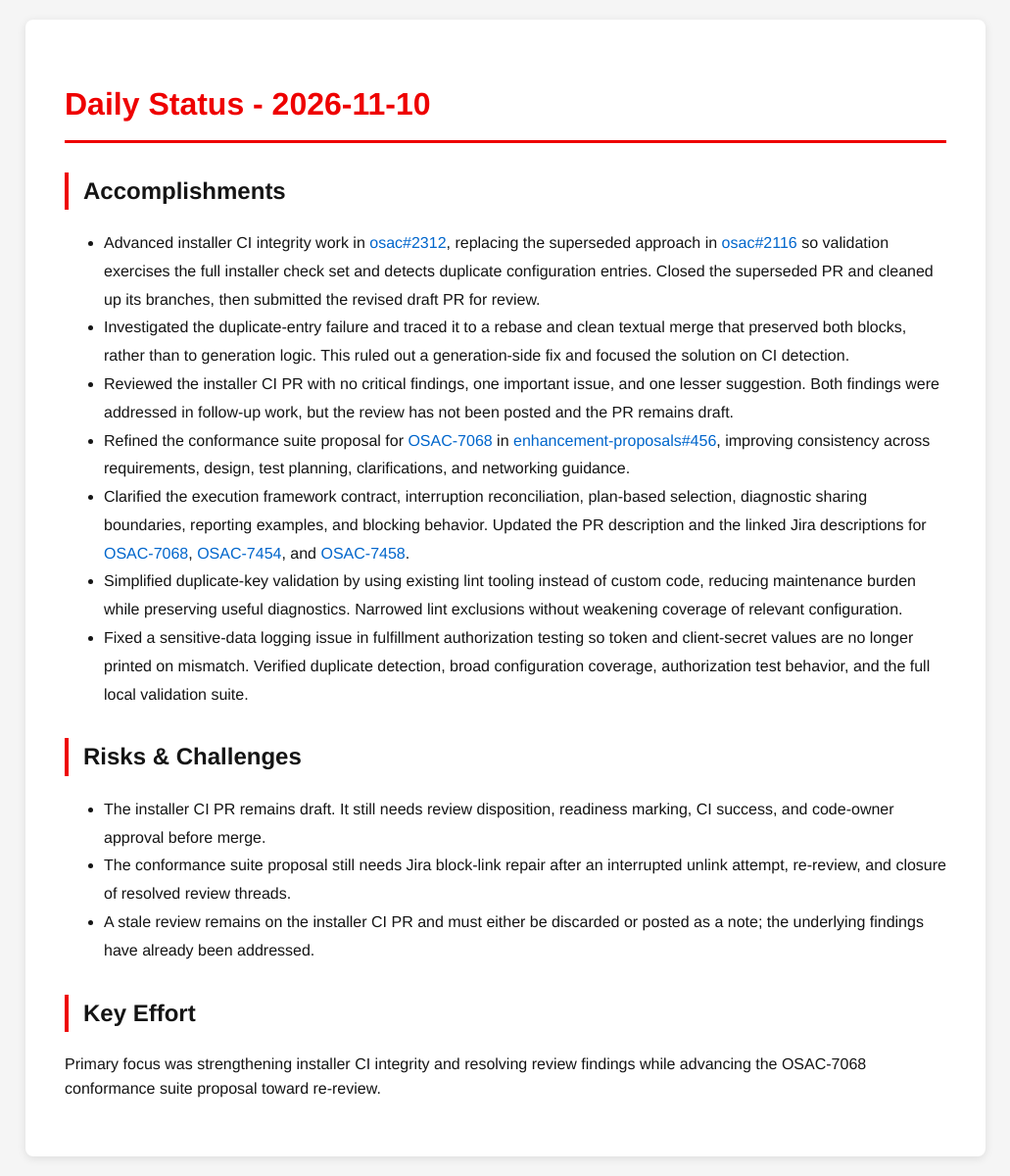
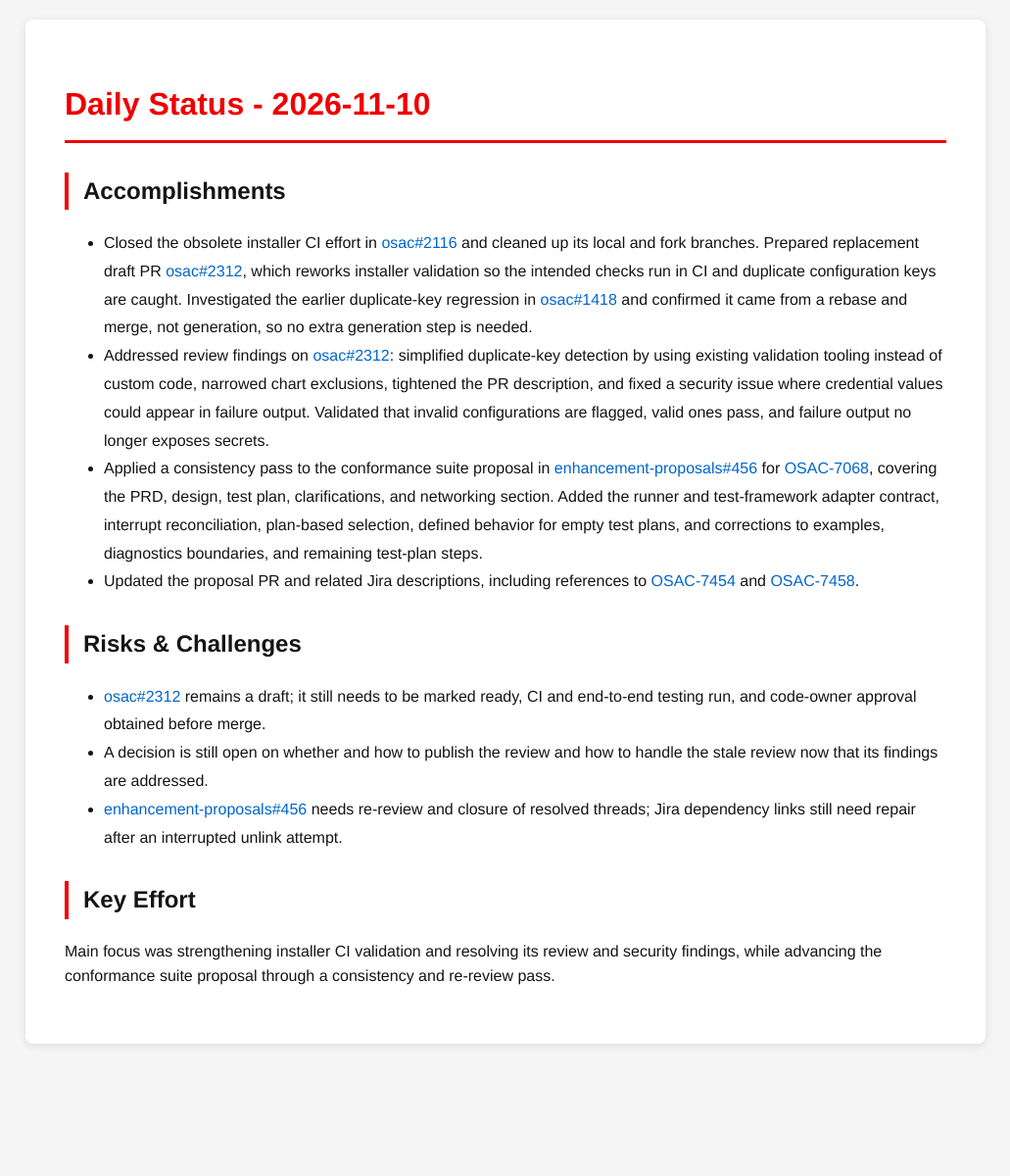
Before and after one commit to tzvatot/daily-status, a Jekyll site: the page built from 2026-11-10.md, in a window 1280 px wide. Shown: the whole page at 98% size, without its empty margins (124-1155 px from the left). Built offline with Jekyll 4.4.1, drawn with Linux system fonts in a browser that asks for light colours; after the commit the page ends 1085 px from its top, so only the background shows below that.

Commit message:
Daily status update - 2026-11-10

```diff
--- a/2026-11-10.md
+++ b/2026-11-10.md
@@ -7,18 +7,15 @@ date: 2026-11-10
 # Daily Status - 2026-11-10
 
 ## Accomplishments
-- Advanced installer CI integrity work in [osac#2312](https://github.com/osac-project/osac/pull/2312), replacing the superseded approach in [osac#2116](https://github.com/osac-project/osac/pull/2116) so validation exercises the full installer check set and detects duplicate configuration entries. Closed the superseded PR and cleaned up its branches, then submitted the revised draft PR for review.
-- Investigated the duplicate-entry failure and traced it to a rebase and clean textual merge that preserved both blocks, rather than to generation logic. This ruled out a generation-side fix and focused the solution on CI detection.
-- Reviewed the installer CI PR with no critical findings, one important issue, and one lesser suggestion. Both findings were addressed in follow-up work, but the review has not been posted and the PR remains draft.
-- Refined the conformance suite proposal for [OSAC-7068](https://redhat.atlassian.net/browse/OSAC-7068) in [enhancement-proposals#456](https://github.com/osac-project/enhancement-proposals/pull/456), improving consistency across requirements, design, test planning, clarifications, and networking guidance.
-- Clarified the execution framework contract, interruption reconciliation, plan-based selection, diagnostic sharing boundaries, reporting examples, and blocking behavior. Updated the PR description and the linked Jira descriptions for [OSAC-7068](https://redhat.atlassian.net/browse/OSAC-7068), [OSAC-7454](https://redhat.atlassian.net/browse/OSAC-7454), and [OSAC-7458](https://redhat.atlassian.net/browse/OSAC-7458).
-- Simplified duplicate-key validation by using existing lint tooling instead of custom code, reducing maintenance burden while preserving useful diagnostics. Narrowed lint exclusions without weakening coverage of relevant configuration.
-- Fixed a sensitive-data logging issue in fulfillment authorization testing so token and client-secret values are no longer printed on mismatch. Verified duplicate detection, broad configuration coverage, authorization test behavior, and the full local validation suite.
+- Closed the obsolete installer CI effort in [osac#2116](https://github.com/osac-project/osac/pull/2116) and cleaned up its local and fork branches. Prepared replacement draft PR [osac#2312](https://github.com/osac-project/osac/pull/2312), which reworks installer validation so the intended checks run in CI and duplicate configuration keys are caught. Investigated the earlier duplicate-key regression in [osac#1418](https://github.com/osac-project/osac/pull/1418) and confirmed it came from a rebase and merge, not generation, so no extra generation step is needed.
+- Addressed review findings on [osac#2312](https://github.com/osac-project/osac/pull/2312): simplified duplicate-key detection by using existing validation tooling instead of custom code, narrowed chart exclusions, tightened the PR description, and fixed a security issue where credential values could appear in failure output. Validated that invalid configurations are flagged, valid ones pass, and failure output no longer exposes secrets.
+- Applied a consistency pass to the conformance suite proposal in [enhancement-proposals#456](https://github.com/osac-project/enhancement-proposals/pull/456) for [OSAC-7068](https://redhat.atlassian.net/browse/OSAC-7068), covering the PRD, design, test plan, clarifications, and networking section. Added the runner and test-framework adapter contract, interrupt reconciliation, plan-based selection, defined behavior for empty test plans, and corrections to examples, diagnostics boundaries, and remaining test-plan steps.
+- Updated the proposal PR and related Jira descriptions, including references to [OSAC-7454](https://redhat.atlassian.net/browse/OSAC-7454) and [OSAC-7458](https://redhat.atlassian.net/browse/OSAC-7458).
 
 ## Risks & Challenges
-- The installer CI PR remains draft. It still needs review disposition, readiness marking, CI success, and code-owner approval before merge.
-- The conformance suite proposal still needs Jira block-link repair after an interrupted unlink attempt, re-review, and closure of resolved review threads.
-- A stale review remains on the installer CI PR and must either be discarded or posted as a note; the underlying findings have already been addressed.
+- [osac#2312](https://github.com/osac-project/osac/pull/2312) remains a draft; it still needs to be marked ready, CI and end-to-end testing run, and code-owner approval obtained before merge.
+- A decision is still open on whether and how to publish the review and how to handle the stale review now that its findings are addressed.
+- [enhancement-proposals#456](https://github.com/osac-project/enhancement-proposals/pull/456) needs re-review and closure of resolved threads; Jira dependency links still need repair after an interrupted unlink attempt.
 
 ## Key Effort
-Primary focus was strengthening installer CI integrity and resolving review findings while advancing the OSAC-7068 conformance suite proposal toward re-review.
+Main focus was strengthening installer CI validation and resolving its review and security findings, while advancing the conformance suite proposal through a consistency and re-review pass.
```
